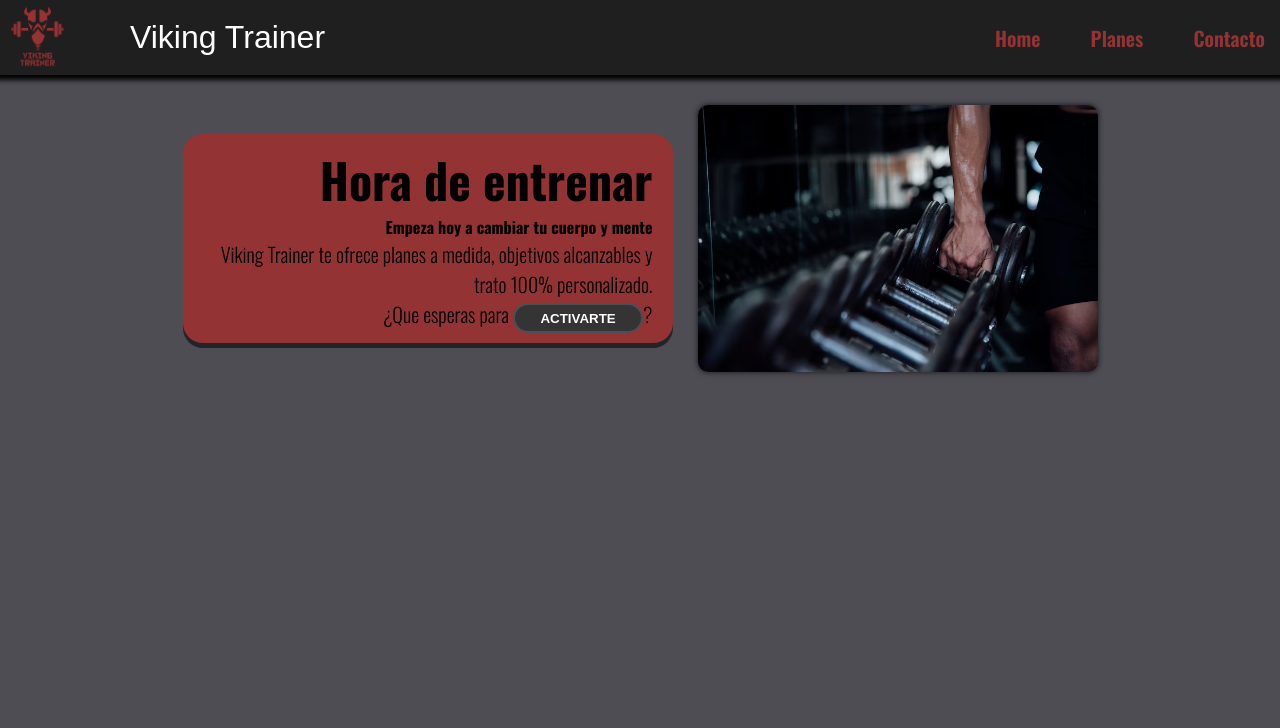
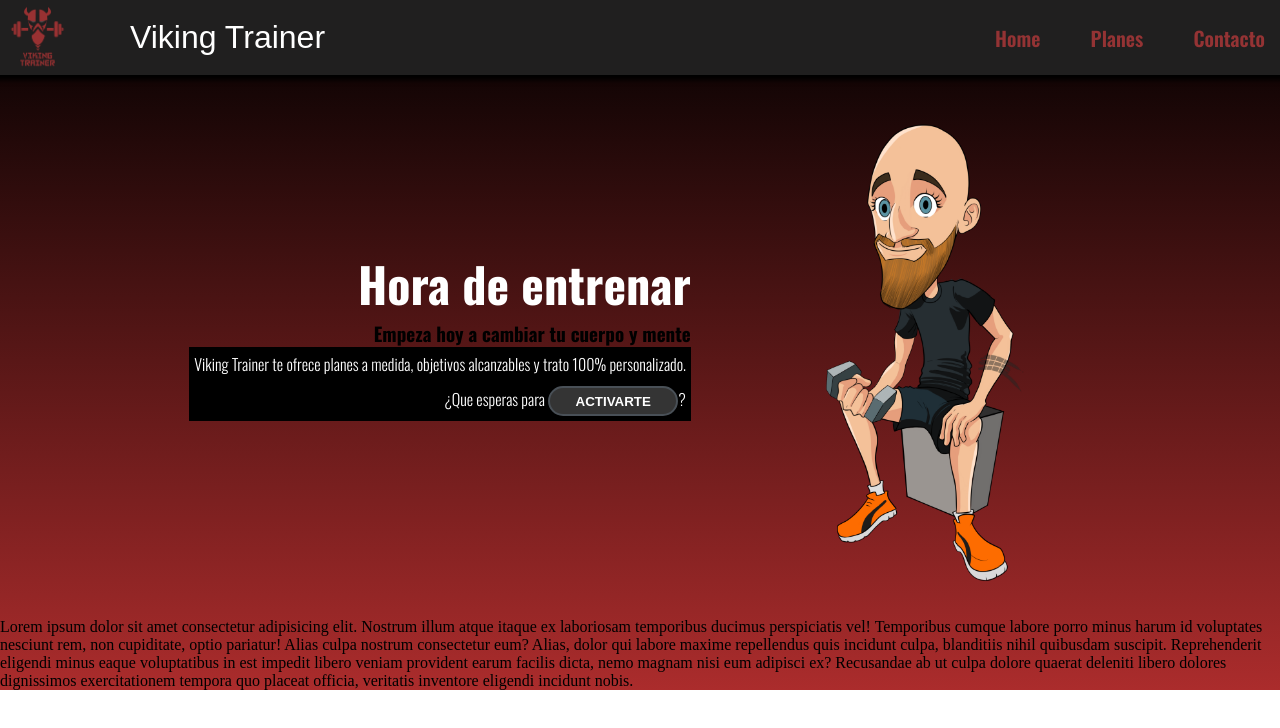
Before and after one commit to matitubio/viking_trainer, a plain HTML site: page index.htm in a window 1280 px wide. Drawn offline with nearby package versions, Linux system fonts and the light colour scheme; a web font is replaced by a local one.

Commit message:
se agrego seccion 1 y cambio imagen

```diff
--- a/index.htm
+++ b/index.htm
@@ -34,7 +34,22 @@
             <button class="css-button-fully-rounded--grey">ACTIVARTE</button>?
           </p>
         </div>
-        <img src="./img/pesa2.avif" alt="imgvkg" class="imgvkg" />
+        <img src="./img/Yo_Caric_2.png" alt="imgvkg" class="imgvkg" />
+      </section>
+      <section>
+        <p>
+          Lorem ipsum dolor sit amet consectetur adipisicing elit. Nostrum illum
+          atque itaque ex laboriosam temporibus ducimus perspiciatis vel!
+          Temporibus cumque labore porro minus harum id voluptates nesciunt rem,
+          non cupiditate, optio pariatur! Alias culpa nostrum consectetur eum?
+          Alias, dolor qui labore maxime repellendus quis incidunt culpa,
+          blanditiis nihil quibusdam suscipit. Reprehenderit eligendi minus
+          eaque voluptatibus in est impedit libero veniam provident earum
+          facilis dicta, nemo magnam nisi eum adipisci ex? Recusandae ab ut
+          culpa dolore quaerat deleniti libero dolores dignissimos
+          exercitationem tempora quo placeat officia, veritatis inventore
+          eligendi incidunt nobis.
+        </p>
       </section>
     </main>
   </body>
--- a/styles.css
+++ b/styles.css
@@ -15,7 +15,13 @@
 }
 
 body {
-  background-color: var(--gris2);
+  background: rgb(0, 0, 0);
+  background: linear-gradient(
+      180deg,
+      rgba(0, 0, 0, 1) 0%,
+      rgba(171, 44, 44, 1) 100%
+    )
+    no-repeat;
 }
 
 /* =========== NAVBAR =========== */
@@ -26,6 +32,8 @@ header {
   justify-content: space-between;
   align-items: center;
   box-shadow: 0px 0px 5px 5px black;
+  position: fixed;
+  width: 100%;
 }
 
 .logo {
@@ -64,7 +72,7 @@ main {
   justify-content: center;
   align-items: center;
   width: 100%;
-  padding-top: 30px;
+  padding-top: 2px;
 }
 
 .hero {
@@ -73,37 +81,34 @@ main {
   max-width: 1200px;
   justify-content: center;
   align-items: center;
-  gap: 25px;
+  margin-top: 50px;
 }
 
 .hero-info {
-  display: flex;
-  flex-direction: column;
-  background-color: var(--rojovkg);
-  padding: 10px 20px;
-  border-radius: 20px;
-  box-shadow: 0 5px #212529;
+  /* background-color: rgb(61, 35, 35); */
+  padding: 20px;
 }
 
 .hero-info h1 {
   font-family: "Oswald", sans-serif;
   font-size: 3rem;
+  color: white;
   text-align: end;
 }
 
 .hero-info h4 {
   font-family: "Oswald", sans-serif;
-  font-size: 1rem;
+  font-size: 19px;
+  color: rgb(0, 0, 0);
   text-align: end;
-  /* position: relative;
-  bottom: 10px; */
 }
 .hero-info p {
-  gap: 10px;
+  background-color: black;
+  padding: 5px;
+  font-family: "Oswald", sans-serif;
+  color: white;
   text-align: end;
-  font-family: "Oswald", sans-serif;
-  font-size: 20px;
-  max-width: 450px;
+  font-weight: 400;
 }
 
 .css-button-fully-rounded--grey {
@@ -123,7 +128,7 @@ main {
 }
 .css-button-fully-rounded--grey:hover {
   background: #fff;
-  color: var(--rojovkg);
+  color: black;
 }
 
 /* .css-button-retro--black {
@@ -158,13 +163,18 @@ main {
   background-color: var(--gris1);
 } */
 
-.imgvkg {
+/* .imgvkg {
   width: 400px;
-  border-radius: 10px;
-  /* border: black solid 2px; */
+  padding-bottom: 20px;
+  border-radius: 20px 20px;
+  border: black solid 2px;
   box-shadow: 0px 0px 5px 1px #212529;
-}
+} */
 
 a:hover {
   color: #ebc700;
 }
+
+.imgvkg {
+  width: 400px;
+}
```
Also changed, not shown: img/5eb28ea668fa3df10001e3f1_desansiedad-por-que-hacerte-el-fuerte-te-debilita-y-dejarte-sentir-te-fortalece.jpg (added), img/Female-Workout.png (added), img/Yo_Caric_2.png (added), img/coleccion-botones-iconos-redes-sociales_628407-80.avif (added), img/fondo.webp (added), img/png_man_women.png (added).
